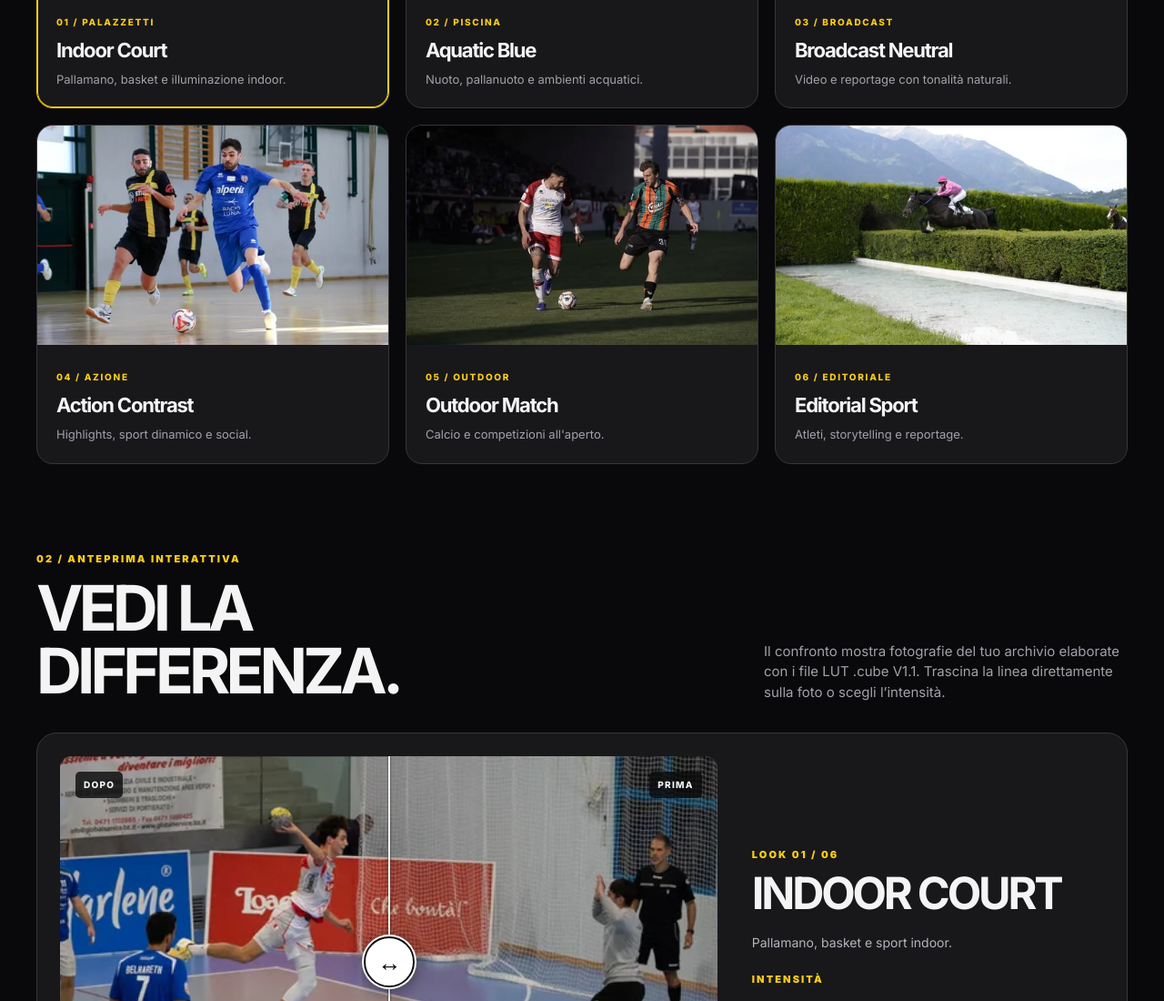
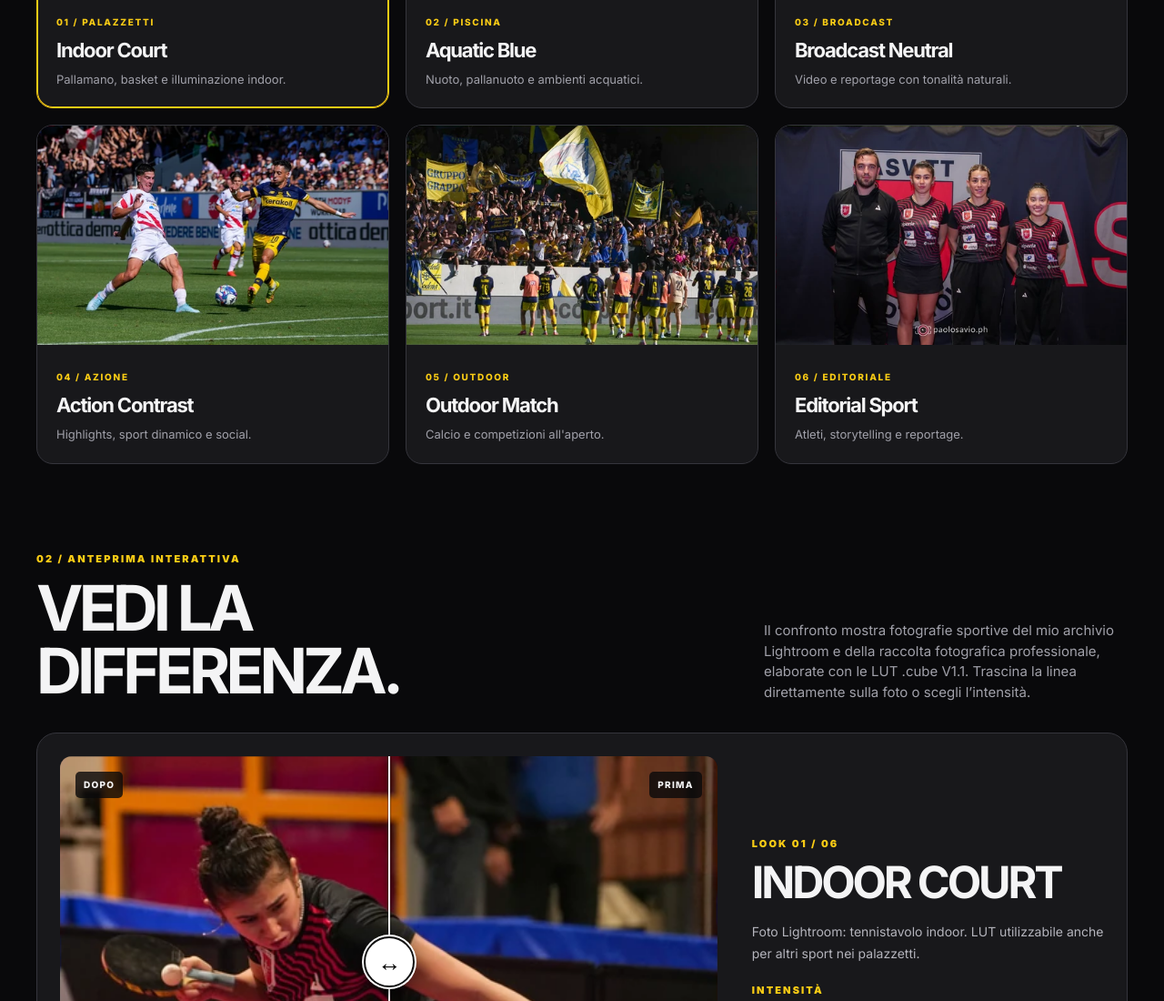
Before and after one commit to Mendopauls/paolosavioph, a plain HTML site: page color-lab/index.html in a window 1280 px wide. Shown: the part 1700-2800 px from the top of the page at 91% size. Drawn offline with Linux system fonts and the light colour scheme.

Commit message:
Refresh Color Lab with Lightroom sport photography and LUT-based before/after atlas

```diff
--- a/color-lab/index.html
+++ b/color-lab/index.html
@@ -39,7 +39,7 @@
 .comparison-pair img{aspect-ratio:16/10;width:100%;object-fit:cover}
 @media(max-width:700px){.comparison-pair{grid-template-columns:1fr;gap:12px}.comparison-pair img{aspect-ratio:16/10}}
 
-.atlas-tile{display:block;background-image:url('/color-lab/assets/sport-lut-v11-all.webp');background-size:400% 600%;background-repeat:no-repeat;background-position:0 0;background-color:#15151a}
+.atlas-tile{display:block;background-image:url('/color-lab/assets/sport-lut-v12-lightroom.webp');background-size:400% 600%;background-repeat:no-repeat;background-position:0 0;background-color:#15151a}
 .stage .compare-image{position:absolute;inset:0;width:100%;height:100%;pointer-events:none}
 .look-visual{width:100%;aspect-ratio:16/10}
 .comparison-pair .compare-side{width:100%;aspect-ratio:16/10}
@@ -61,11 +61,11 @@
 <header class="top"><div class="wrap top-inner"><a href="/" class="brand"><span class="brand-mark">PS</span><span>Paolo Savio<small>COLOR LAB</small></span></a><nav aria-label="Navigazione"><a href="#looks">I look</a><a href="#test">Prima / Dopo</a><a href="#shop">La collezione</a><a href="/">Torna al sito ↗</a></nav></div></header>
 <main>
 <div class="wrap">
-<div class="notice">ANTEPRIMA V1.1 · Fotografie reali con LUT .cube applicate. Pagamenti e download clienti ancora disattivati.</div>
+<div class="notice">ANTEPRIMA FOTOGRAFICA V1.2 · Nuova selezione Lightroom, LUT .cube V1.1 applicate. Pagamenti e download clienti ancora disattivati.</div>
 <section class="hero"><div><div class="eyebrow">Creative tools · Sport photography & video</div><h1>IL COLORE<br>DELL'<span>AZIONE.</span></h1><p>Sport Color LUTs / Volume 01. 18 LUT originali in formato .cube, collaudate preliminarmente su sei fotografie sportive del mio archivio: palazzetti, piscine, stadi, reportage e highlights.</p><div class="hero-actions"><a href="#test" class="btn primary">Prova il confronto ↗</a><a href="#shop" class="btn secondary">Scopri il pack</a></div></div><div class="hero-art"><img src="/sport-boxing.webp" alt="Fotografia sportiva di Paolo Savio" fetchpriority="high"><div class="photo-tag"><strong>SPORT<br>COLOR LUTs</strong><p>VOLUME 01 · PAOLO SAVIO</p></div></div></section>
 </div>
 <div class="stats"><div class="wrap"><div class="stat"><b>18</b><span>LUT originali</span></div><div class="stat"><b>06</b><span>Famiglie colore</span></div><div class="stat"><b>03</b><span>Intensità per look</span></div><div class="stat"><b>.CUBE</b><span>LUT 3D 33 punti</span></div></div></div>
-<section class="wrap section" id="looks"><div class="section-head"><div><div class="eyebrow">01 / La collezione</div><h2>SEI LOOK.<br>UNA DIREZIONE.</h2></div><p>Seleziona una categoria per confrontare la fotografia originale con la versione realmente elaborata tramite LUT V1.1.</p></div>
+<section class="wrap section" id="looks"><div class="section-head"><div><div class="eyebrow">01 / La collezione</div><h2>SEI LOOK.<br>UNA DIREZIONE.</h2></div><p>Sei immagini scelte dal mio archivio. Scorri sulla foto per verificare l'effetto reale delle LUT in Soft, Signature o Bold.</p></div>
 <div class="looks" id="lookCards">
 <button class="look" type="button" data-look="0" aria-pressed="true"><span class="atlas-tile look-visual" style="background-position:66.6667% 0%" aria-hidden="true"></span><span class="inner"><small>01 / PALAZZETTI</small><b>Indoor Court</b><span class="desc">Pallamano, basket e illuminazione indoor.</span></span></button>
 <button class="look" type="button" data-look="1" aria-pressed="false"><span class="atlas-tile look-visual" style="background-position:66.6667% 20%" aria-hidden="true"></span><span class="inner"><small>02 / PISCINA</small><b>Aquatic Blue</b><span class="desc">Nuoto, pallanuoto e ambienti acquatici.</span></span></button>
@@ -74,9 +74,9 @@
 <button class="look" type="button" data-look="4" aria-pressed="false"><span class="atlas-tile look-visual" style="background-position:66.6667% 80%" aria-hidden="true"></span><span class="inner"><small>05 / OUTDOOR</small><b>Outdoor Match</b><span class="desc">Calcio e competizioni all'aperto.</span></span></button>
 <button class="look" type="button" data-look="5" aria-pressed="false"><span class="atlas-tile look-visual" style="background-position:66.6667% 100%" aria-hidden="true"></span><span class="inner"><small>06 / EDITORIALE</small><b>Editorial Sport</b><span class="desc">Atleti, storytelling e reportage.</span></span></button>
 </div></section>
-<section class="wrap section" id="test"><div class="section-head"><div><div class="eyebrow">02 / Anteprima interattiva</div><h2>VEDI LA<br>DIFFERENZA.</h2></div><p>Il confronto mostra fotografie del tuo archivio elaborate con i file LUT .cube V1.1. Trascina la linea direttamente sulla foto o scegli l’intensità.</p></div>
+<section class="wrap section" id="test"><div class="section-head"><div><div class="eyebrow">02 / Anteprima interattiva</div><h2>VEDI LA<br>DIFFERENZA.</h2></div><p>Il confronto mostra fotografie sportive del mio archivio Lightroom e della raccolta fotografica professionale, elaborate con le LUT .cube V1.1. Trascina la linea direttamente sulla foto o scegli l’intensità.</p></div>
 <div class="preview"><div><div class="stage" id="stage" role="slider" tabindex="0" aria-label="Trascina per confrontare la fotografia prima e dopo" aria-valuemin="0" aria-valuemax="100" aria-valuenow="50" aria-valuetext="50 percento di foto elaborata"><div id="before" class="atlas-tile compare-image" role="img" aria-label="Fotografia originale dal portfolio di Paolo Savio"></div><div id="after" class="atlas-tile compare-image" role="img" style="background-position:66.6667% 0;clip-path:inset(0 50% 0 0)" aria-label="Fotografia elaborata con la LUT .cube selezionata"></div><div class="line" id="split"></div><span class="lab left">DOPO</span><span class="lab right">PRIMA</span></div><label for="compareRange" style="display:block;margin-top:14px;font-size:12px;font-weight:700;color:#d4d4d8">TRASCINA LA LINEA SULLA FOTO O USA IL CURSORE QUI SOTTO</label><input class="range" id="compareRange" type="range" min="0" max="100" value="50" aria-label="Posizione comparatore"></div>
-<div class="preview-side"><div class="eyebrow" id="lookNumber">LOOK 01 / 06</div><h3 id="lookName">INDOOR COURT</h3><p id="lookText">Per le scene sportive indoor, con contrasto e cromie controllate.</p><div class="eyebrow" style="margin-top:20px">Intensità</div><div class="options" id="strength"><button type="button" data-strength="0.45" aria-pressed="false">SOFT</button><button type="button" data-strength="0.72" aria-pressed="true">SIGNATURE</button><button type="button" data-strength="1" aria-pressed="false">BOLD</button></div><span class="status" role="status" id="renderStatus"></span><p class="micro">Anteprime JPEG prodotte applicando le LUT .cube V1.1 ai file fotografici del Drive. Il prodotto resta in collaudo e necessita di verifiche su video e altre condizioni di luce.</p></div>
+<div class="preview-side"><div class="eyebrow" id="lookNumber">LOOK 01 / 06</div><h3 id="lookName">INDOOR COURT</h3><p id="lookText">Per le scene sportive indoor, con contrasto e cromie controllate.</p><div class="eyebrow" style="margin-top:20px">Intensità</div><div class="options" id="strength"><button type="button" data-strength="0.45" aria-pressed="false">SOFT</button><button type="button" data-strength="0.72" aria-pressed="true">SIGNATURE</button><button type="button" data-strength="1" aria-pressed="false">BOLD</button></div><span class="status" role="status" id="renderStatus"></span><p class="micro">Anteprime JPEG prodotte applicando le LUT .cube V1.1 ai file fotografici del mio archivio. Le foto sono già sviluppate, perciò le LUT sono mostrate come grade creativo aggiuntivo. Il collaudo video resta da completare.</p></div>
 </div><div class="comparison-pair" aria-label="Confronto prima e dopo sempre visibile">
   <figure><figcaption><span>01</span> PRIMA / FOTO ORIGINALE</figcaption><div class="atlas-tile compare-side" id="sideBefore" role="img" aria-label="Prima, foto originale dal Drive di Paolo Savio"></div></figure>
   <figure><figcaption><span>02</span> DOPO / LUT .CUBE APPLICATA</figcaption><div class="atlas-tile compare-side" id="sideAfter" role="img" aria-label="Dopo, foto elaborata con il file LUT selezionato"></div></figure>
@@ -95,7 +95,7 @@
 (function(){
 "use strict";
 const names=["INDOOR COURT","AQUATIC BLUE","BROADCAST NEUTRAL","ACTION CONTRAST","OUTDOOR MATCH","EDITORIAL SPORT"];
-const desc=["Pallamano, basket e sport indoor.","Nuoto e sport acquatici.","Hockey, riprese e reportage video.","Futsal, highlights e sport dinamici.","Calcio e sport all'aperto.","Sport e storytelling editoriale."];
+const desc=["Foto Lightroom: tennistavolo indoor. LUT utilizzabile anche per altri sport nei palazzetti.","Foto d’archivio: nuoto in piscina.","Foto d’archivio: hockey su ghiaccio, luci da arena.","Foto Lightroom: contrasto tra calciatori in azione.","Foto Lightroom: stadio, atleti e tifosi.","Foto Lightroom: ritratto di squadra di tennistavolo."];
 let current=0,intensity=2,pointerId=null;
 const $=id=>document.getElementById(id);
 const stage=$("stage"), slider=$("compareRange"),divider=$("split"),top=$("after");
```
Also changed, not shown: color-lab/assets/sport-lut-v11-all.webp (deleted), color-lab/assets/sport-lut-v12-lightroom.webp (added).
